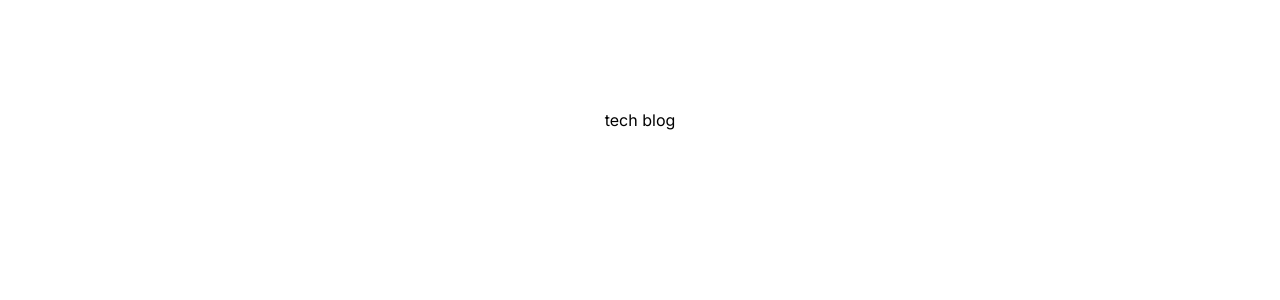
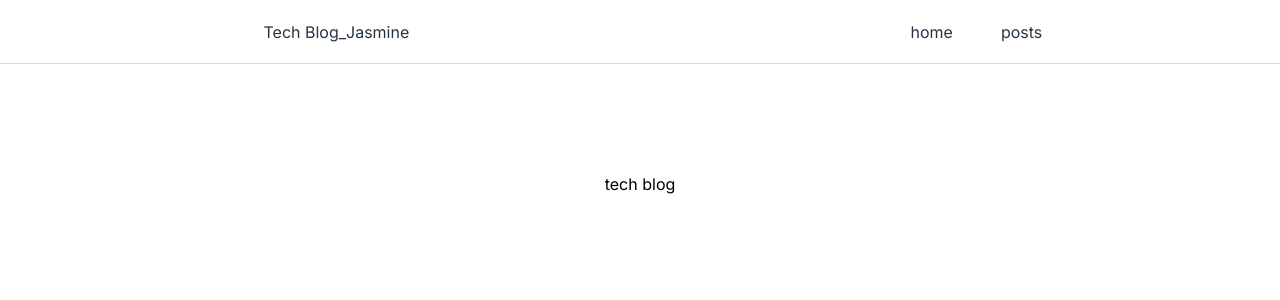
Before and after one commit to minsun0714/techblog_eng_ver, a Next.js app: page / in a window 1280 px wide. Shown: the top 300 px of the page. Built offline with nearby package versions, Linux system fonts and the light colour scheme.

Commit message:
✨ Header 생성 (GNB)

```diff
--- a/src/app/components/Header.tsx
+++ /dev/null
@@ -1,9 +0,0 @@
-import React from 'react';
-
-type HeaderProps = {};
-
-const Header = () => {
-	return <div></div>;
-};
-
-export default Header;
--- a/src/app/layout.tsx
+++ b/src/app/layout.tsx
@@ -2,6 +2,7 @@ import type { Metadata } from 'next';
 import React from 'react';
 import { Inter } from 'next/font/google';
 import './globals.css';
+import Header from '../components/Header';
 
 const inter = Inter({ subsets: ['latin'] });
 
@@ -17,7 +18,10 @@ export default function RootLayout({
 }>) {
 	return (
 		<html lang="en">
-			<body className={inter.className}>{children}</body>
+			<body className={inter.className}>
+				<Header />
+				<main>{children}</main>
+			</body>
 		</html>
 	);
 }
--- /dev/null
+++ b/src/components/Header.tsx
@@ -0,0 +1,28 @@
+import Link from 'next/link';
+import React from 'react';
+
+enum NavItems {
+	'home' = '/',
+	'posts' = '/posts',
+}
+
+const Header = () => {
+	return (
+		<header className="flex flex-row items-center justify-around h-16 border-b border-gray-light">
+			<section className="flex justify-center w-1/6 m-4 text-gray text-nowrap">
+				Tech Blog_Jasmine
+			</section>
+			<nav>
+				<ul className="flex flex-row">
+					{Object.entries(NavItems).map(([label, href]) => (
+						<li key={label} className="m-6 text-gray">
+							<Link href={href}>{label}</Link>
+						</li>
+					))}
+				</ul>
+			</nav>
+		</header>
+	);
+};
+
+export default Header;
```
